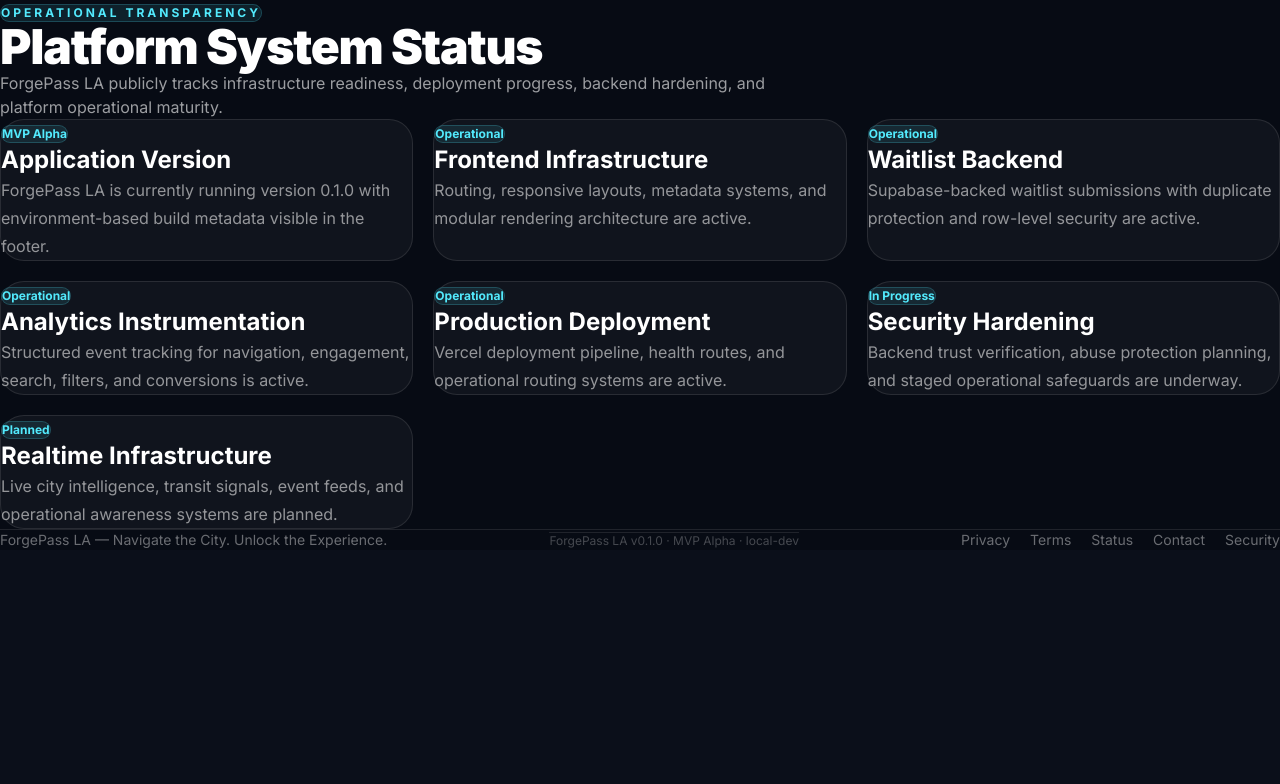
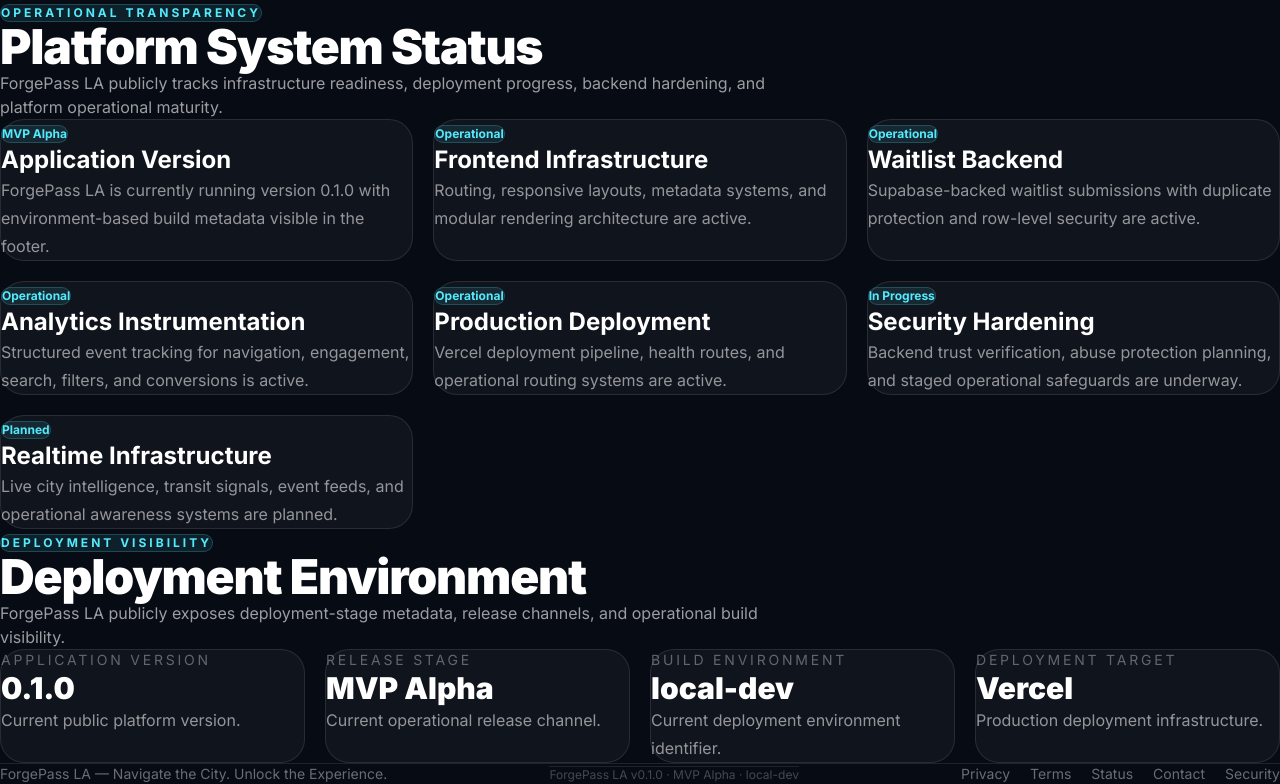
Before and after one commit to Oatskillua/forgepass-la, a React (Vite) app: page /status in a window 1280 px wide. Shown: the part 1036-1820 px from the top of the page. Before the commit the page ends 1586 px from the top, so only its background shows below. Built offline with nearby package versions, Linux system fonts and the light colour scheme.

Commit message:
Add deployment status section

```diff
--- /dev/null
+++ b/src/components/status/DeploymentStatusSection.jsx
@@ -0,0 +1,36 @@
+import HomeSectionHeader from '../home/HomeSectionHeader'
+import HomeGrid from '../home/HomeGrid'
+import HomeCard from '../home/HomeCard'
+
+import { deploymentStatus } from '../../data/deploymentStatus'
+
+export default function DeploymentStatusSection() {
+  return (
+    <section className="mt-20">
+      <HomeSectionHeader
+        eyebrow="Deployment Visibility"
+        title="Deployment Environment"
+        subtitle="ForgePass LA publicly exposes deployment-stage metadata, release channels, and operational build visibility."
+        align="left"
+      />
+
+      <HomeGrid columns="four">
+        {deploymentStatus.map((item) => (
+          <HomeCard key={item.label} className="h-full">
+            <p className="text-sm uppercase tracking-[0.2em] text-white/35">
+              {item.label}
+            </p>
+
+            <h3 className="mt-3 text-3xl font-black">
+              {item.value}
+            </h3>
+
+            <p className="mt-4 leading-7 text-white/55">
+              {item.detail}
+            </p>
+          </HomeCard>
+        ))}
+      </HomeGrid>
+    </section>
+  )
+}
--- /dev/null
+++ b/src/data/deploymentStatus.js
@@ -0,0 +1,24 @@
+import { appVersion } from '../config/appVersion'
+
+export const deploymentStatus = [
+  {
+    label: 'Application Version',
+    value: appVersion.version,
+    detail: 'Current public platform version.',
+  },
+  {
+    label: 'Release Stage',
+    value: appVersion.stage,
+    detail: 'Current operational release channel.',
+  },
+  {
+    label: 'Build Environment',
+    value: appVersion.build,
+    detail: 'Current deployment environment identifier.',
+  },
+  {
+    label: 'Deployment Target',
+    value: 'Vercel',
+    detail: 'Production deployment infrastructure.',
+  },
+]
--- a/src/pages/Status.jsx
+++ b/src/pages/Status.jsx
@@ -5,6 +5,7 @@
 import SecurityStatusSection from '../components/status/SecurityStatusSection'
 import { statusItems } from '../data/statusItems'
 import OperationalStatusSection from '../components/status/OperationalStatusSection'
+import DeploymentStatusSection from '../components/status/DeploymentStatusSection'
 
 export default function Status() {
   return (
@@ -38,8 +39,9 @@
           </div>
         </PageModule>
       </ContentSection>
-     <SecurityStatusSection />
-    <OperationalStatusSection />
-    </PageShell>
+       <SecurityStatusSection />
+       <OperationalStatusSection />
+      <DeploymentStatusSection />
+     </PageShell>
   )
 }
```
